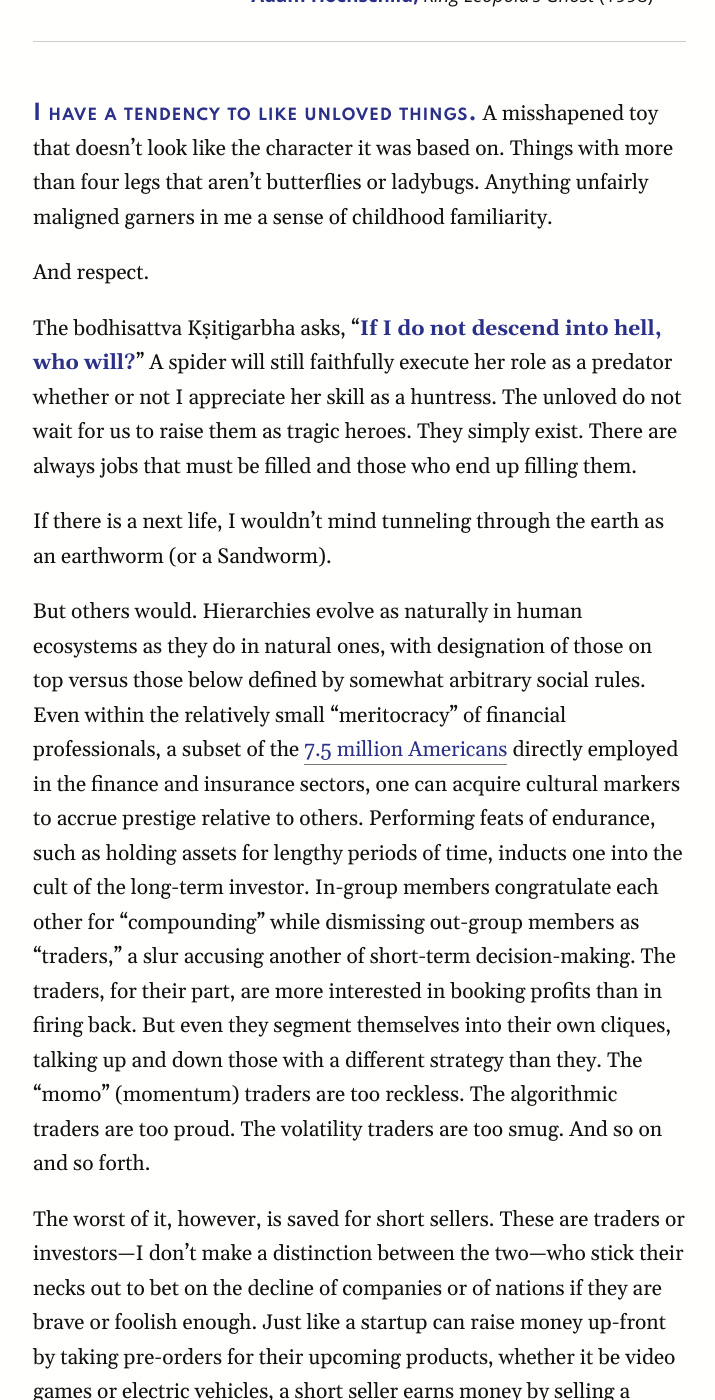
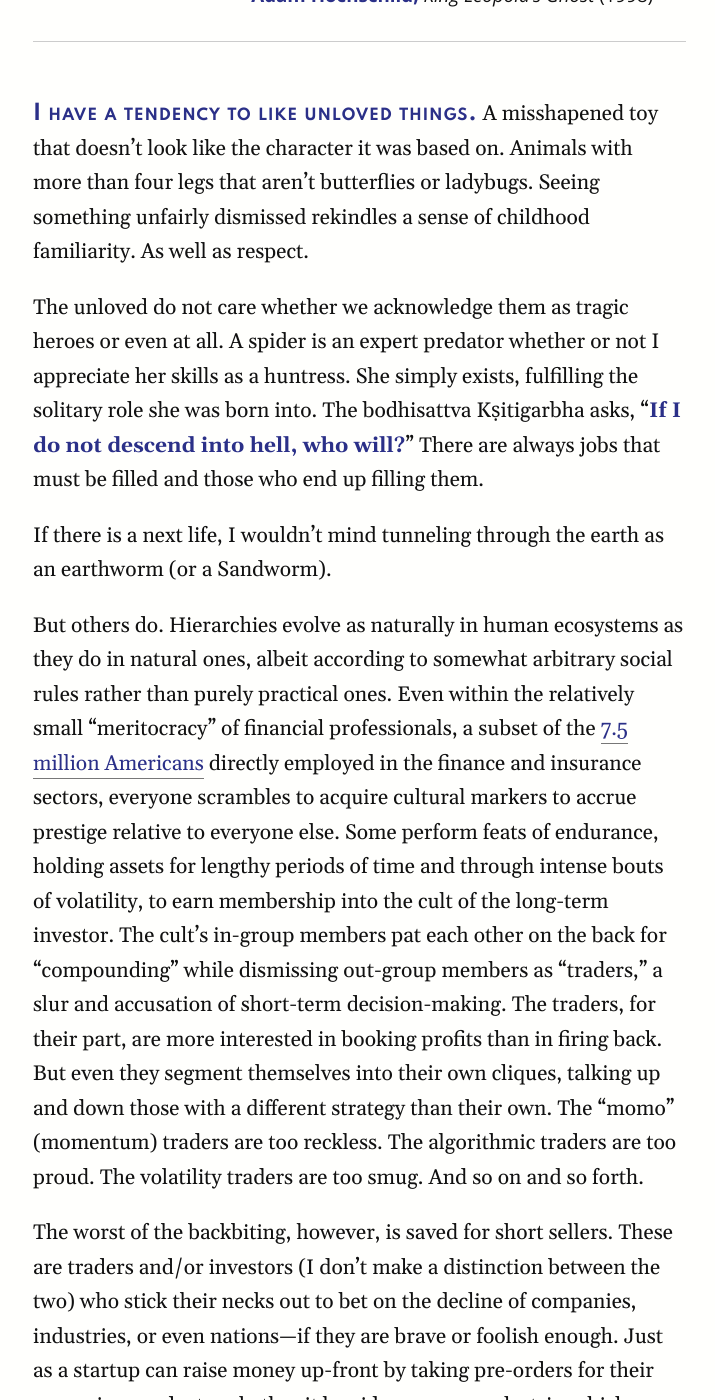
Before and after one commit to AndrewYang2024/AndrewYang2024.github.io, a Jekyll site: the page built from _posts/2021-11-20-The-Little-Short.md, in a window 1280 px wide and 1400 px high, scrolled down 733 px. Shown: the whole window, without its empty margins (63-778 px from the left). Built offline with Jekyll 4.4.1, drawn with Linux system fonts in a browser that asks for light colours; nearby versions of some CDN libraries; some of the changed text lies outside the part shown.

Commit message:
Update 2021-11-20-The-Little-Short.md

```diff
--- a/_posts/2021-11-20-The-Little-Short.md
+++ b/_posts/2021-11-20-The-Little-Short.md
@@ -14,25 +14,25 @@
 >
 > {% cite 'Adam Hochschild' 'King Leopold‘s Ghost' '(1998)' %}
 
-{% newthought ' I have a tendency to like unloved things.'%} A misshapened toy that doesn’t look like the character it was based on. Things with more than four legs that aren’t butterflies or ladybugs. Anything unfairly maligned garners in me a sense of childhood familiarity.
+{% newthought ' I have a tendency to like unloved things.'%} A misshapened toy that doesn’t look like the character it was based on. Animals with more than four legs that aren’t butterflies or ladybugs. Seeing something unfairly dismissed rekindles a sense of childhood familiarity. As well as respect.
 
-And respect.
-
-The bodhisattva Kṣitigarbha asks, “**If I do not descend into hell, who will?**” A spider will still faithfully execute her role as a predator whether or not I appreciate her skill as a huntress. The unloved do not wait for us to raise them as tragic heroes. They simply exist. There are always jobs that must be filled and those who end up filling them.
+ The unloved do not care whether we acknowledge them as tragic heroes or even at all. A spider is an expert predator whether or not I appreciate her skills as a huntress. She simply exists, fulfilling the solitary role she was born into. The bodhisattva Kṣitigarbha asks, “**If I do not descend into hell, who will?**”  There are always jobs that must be filled and those who end up filling them.
 
 If there is a next life, I wouldn’t mind tunneling through the earth as an earthworm (or a Sandworm).
 
-But others would. Hierarchies evolve as naturally in human ecosystems as they do in natural ones, with designation of those on top versus those below defined by somewhat arbitrary social rules. Even within the relatively small “meritocracy” of financial professionals, a subset of the [7.5 million Americans](https://www.ibisworld.com/industry-statistics/employment/finance-insurance-united-states/) directly employed in the finance and insurance sectors, one can acquire cultural markers to accrue prestige relative to others. Performing feats of endurance, such as holding assets for lengthy periods of time, inducts one into the cult of the long-term investor. In-group members congratulate each other for “compounding” while dismissing out-group members as “traders,” a slur accusing another of short-term decision-making. The traders, for their part, are more interested in booking profits than in firing back. But even they segment themselves into their own cliques, talking up and down those with a different strategy than they. The “momo” (momentum) traders are too reckless. The algorithmic traders are too proud. The volatility traders are too smug. And so on and so forth.
+But others do. Hierarchies evolve as naturally in human ecosystems as they do in natural ones, albeit according to somewhat arbitrary social rules rather than purely practical ones. Even within the relatively small “meritocracy” of financial professionals, a subset of the [7.5 million Americans](https://www.ibisworld.com/industry-statistics/employment/finance-insurance-united-states/) directly employed in the finance and insurance sectors, everyone scrambles to acquire cultural markers to accrue prestige relative to everyone else. Some perform feats of endurance, holding assets for lengthy periods of time and through intense bouts of volatility, to earn membership into the cult of the long-term investor. The cult’s in-group members pat each other on the back for “compounding” while dismissing out-group members as “traders,” a slur and accusation of short-term decision-making. The traders, for their part, are more interested in booking profits than in firing back. But even they segment themselves into their own cliques, talking up and down those with a different strategy than their own. The “momo” (momentum) traders are too reckless. The algorithmic traders are too proud. The volatility traders are too smug. And so on and so forth.
 
-The worst of it, however, is saved for short sellers. These are traders or investors—I don’t make a distinction between the two—who stick their necks out to bet on the decline of companies or of nations if they are brave or foolish enough. Just like a startup can raise money up-front by taking pre-orders for their upcoming products, whether it be video games or electric vehicles, a short seller earns money by selling a borrowed asset they don’t actually have yet. Eventually, the short seller has to come up with the product, buying the asset on the open market to deliver back to their lender. The profit or loss is the difference between the initial sale price and final purchase price.
+The worst of the backbiting, however, is saved for short sellers. These are traders and/or investors (I don’t make a distinction between the two) who stick their necks out to bet on the decline of companies, industries, or even nations—if they are brave or foolish enough. Just as a startup can raise money up-front by taking pre-orders for their upcoming products, whether it be video games or electric vehicles, a short seller earns money by selling borrowed assets they don’t have yet. However, the short seller does eventually deliver the product, buying the asset back on the open market to make their asset lender whole. The profit (or loss) of the trade is the difference between the initial sale price and the final purchase price.
 
-In practice, the process is not so simple and involves angry lawsuits. Financial types would like to fancy themselves as a unruffled bunch, but emotions run high wherever money is involved. And since most people (professional or not) are structurally on the long side (of owning assets), the net burden of complaint is directed on the minority who are structurally on the short side (of selling assets), whether or not the latter is actually doing anything criminal or manipulative.
+In practice, the process is not so simple and involves angry lawsuits. Financial types would like to fancy themselves an unruffled bunch, but emotions always run high wherever money is involved. And since most people (professional or not) are structurally on the long side (of owning assets), the asymmetric burden of complaint is directed on the minority who are structurally on the short side (of selling assets), whether or not the latter is actually doing anything criminal or manipulative.
 
-In the abstract, short selling is well-accepted as a mechanism for market regulation. Short sellers buy low and sell high, just not in that order, which tends to deflate bubbles and support prices when panic ensues and the bottom falls out. This is an empirical finding that is tested time and time again when panicking market regulators turn to short selling bans that ultimately backfire. Moreover, no one has an issue with traders selling assets (no one can buy anything if no one sells anything) or with using borrowed funds for dodgy trading (see margin lending).
+In the abstract, short selling is well-accepted as a mechanism for market regulation. Short sellers buy low and sell high, just not in that order, which tends to deflate bubbles and support prices when panic ensues and the bottom falls out. The benefits of short selling for the sacrosanct process of “price discovery” is an empirical finding that gets tested time and time again when panicking market regulators turn to short selling bans in reaction to market turmoil, which always backfires.
 
-Yet short selling feels to many, whether out of ignorance or self-interest, “[icky and un-American](https://www.businessinsider.com/nyse-tom-farley-short-selling-2017-6),” to borrow an NYSE chairman’s words.
+No one has an issue with traders selling assets (because no one can buy anything if no one sells anything) or with using borrowed funds for dodgy trading either (see margin lending). Yet short selling feels to many, whether out of ignorance or self-interest, “[icky and un-American](https://www.businessinsider.com/nyse-tom-farley-short-selling-2017-6),” to borrow an NYSE chairman’s words. Short selling is a bit like pleading the Fifth Amendment. Sure, we understand why it’s in the Constitution, but you wouldn’t really plead the Fifth if you weren’t at least a little guilty, *would you*?
 
-Dabbling a little bit in the dark side is acceptable, as investment managers will often have some short positions as a means of hedging their total investment. But the existence of traders who actively short things as their main preoccupation? Such profiteering from disaster and misery is still considered somewhat suspect and even perverse. On the other hand, the ill repute and unconventional antics of short sellers imparts a roguish charm to their craft. James Fisk Jr.’s scheme to [short Confederate bonds](https://www.bostonglobe.com/2020/04/22/magazine/jubilee-jim-fisk-great-civil-war-score/) right at the end of the Civil War, which involved bribery and the construction of a private telegraph line, is well worth a movie adaptation, and the hedge funds who shorted the housing market during [the 2007 crash](https://en.wikipedia.org/wiki/Financial_crisis_of_2007%E2%80%932008) got [theirs](https://en.wikipedia.org/wiki/The_Big_Short_(film)).
+To be sure, dabbling a *little* in the dark side is acceptable, as investment managers will often keep some short positions as a means of hedging their total investment. But there is little sympathy for the breed of of traders who actively short things as their main preoccupation. The reputation of profiteering from misfortune and misery is difficult to shake.
+
+Sometimes that turns in their favor; the ill repute and unconventional antics of short sellers can lend a roguish charm to their antics. James Fisk Jr.’s scheme to [short Confederate bonds](https://www.bostonglobe.com/2020/04/22/magazine/jubilee-jim-fisk-great-civil-war-score/) right at the end of the Civil War, which involved bribery and the construction of a private telegraph line, is well worth a movie adaptation, and the hedge funds who shorted the housing market during [the 2007 crash](https://en.wikipedia.org/wiki/Financial_crisis_of_2007%E2%80%932008) got [theirs](https://en.wikipedia.org/wiki/The_Big_Short_(film)). Yet the features of these classic short selling stories passed down in financial canon, the melodrama undersells the core truth of these stories.
 
 My favorite short selling story, however, doesn’t take place directly in financial markets. Its protagonist is a simple businessman who never held much capital to his name. Yet that would not stop him tilting at one of the wealthiest windmills of his time—the Congo Free State—and winning. The Congo Free State, which lay within the borders of what is now the Democratic Republic of the Congo, was the private colony of King Leopold II of Belgium, a monarch who had built up an unimpeachable reputation with his African “philantropy.” His name is Edmund Dene Morel, a clerk at Elder Dempster, the Liverpool shipping firm with a contract with King Leopold himself to connect Europe to his African domain.
 
```
